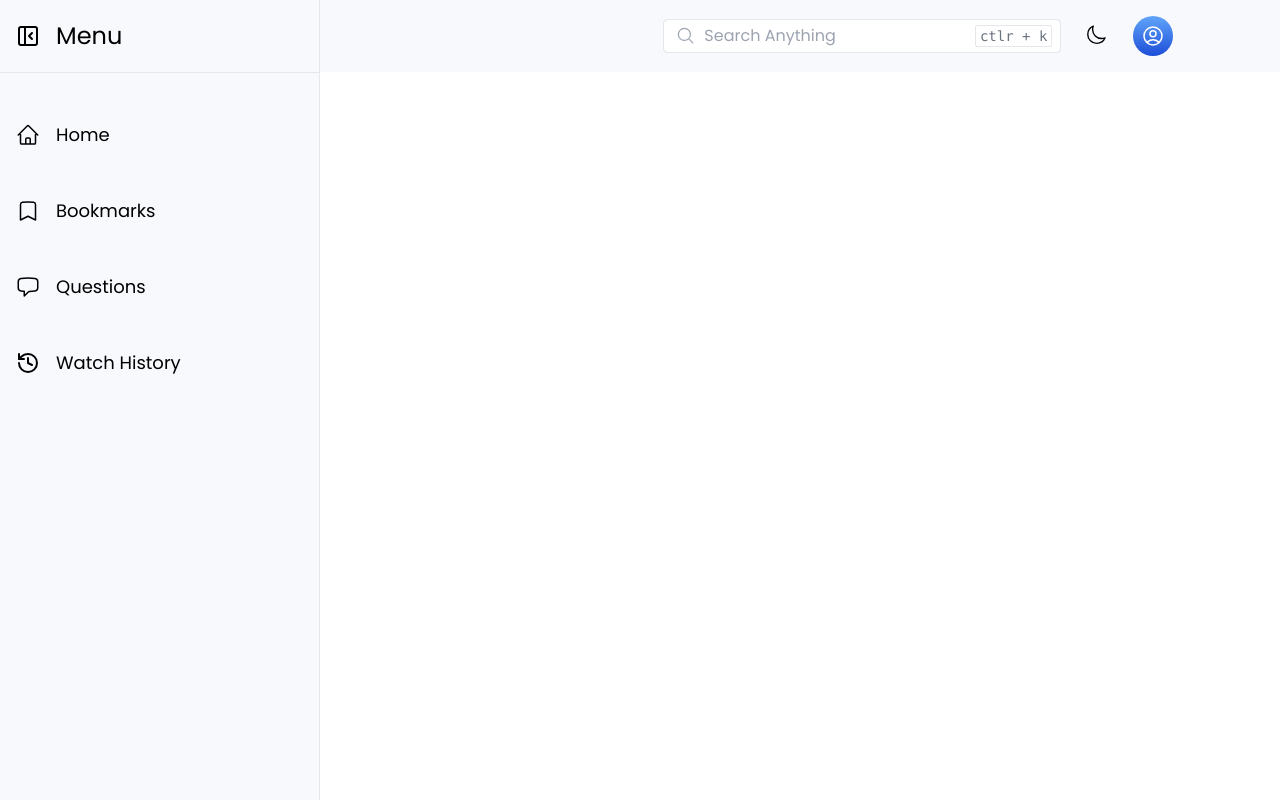
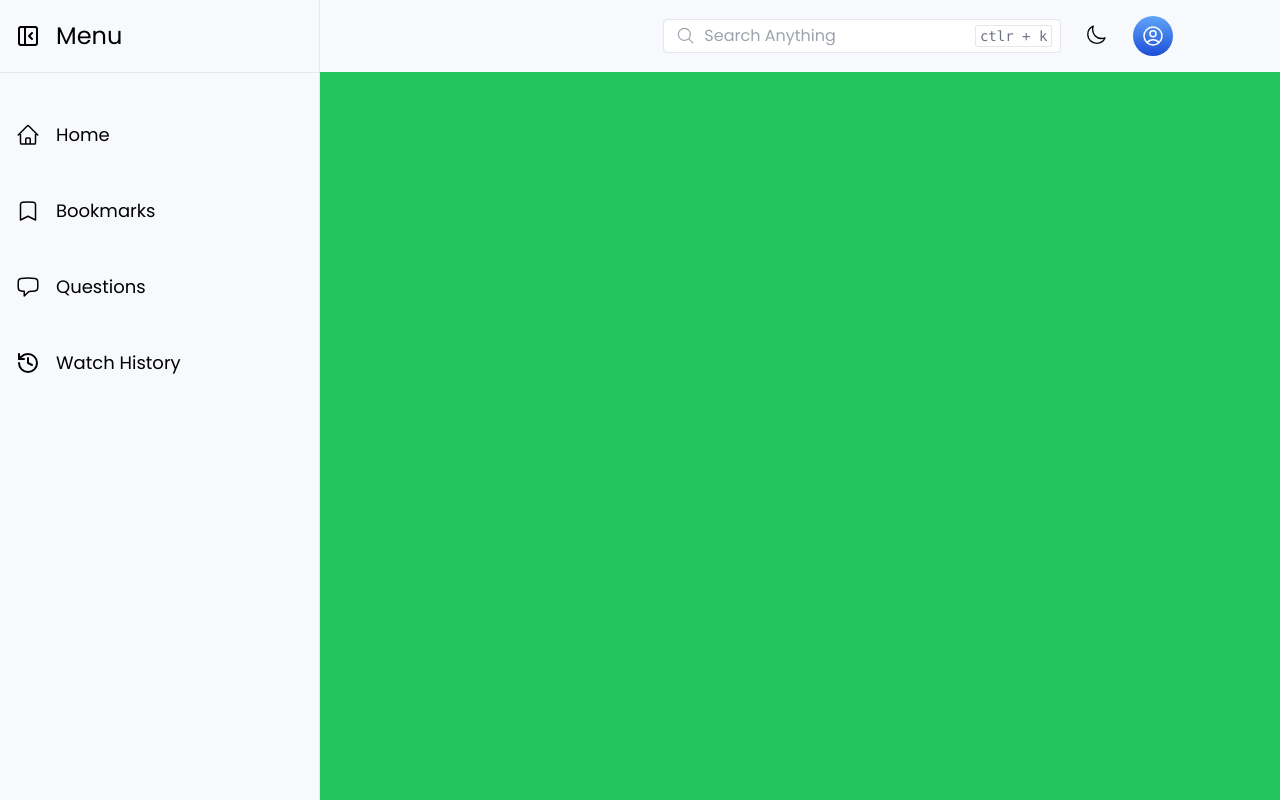
Before and after one commit to satishnikale/100xDevs-Frontend-clone, a React (Vite) app: page / in a window 1280 px wide. Built offline with nearby package versions, Linux system fonts and the light colour scheme; grey boxes are pictures that could not be loaded.

Commit message:
fix style add consistency in styling

```diff
--- a/src/components/ui/Card.tsx
+++ b/src/components/ui/Card.tsx
@@ -1,5 +1,5 @@
 export const Card = () => {
-    return <div className="m-2 h-80 w-80 bg-red-300 rounded-md">
+    return <div className="h-80 w-80 bg-red-300 rounded-md">
 
     </div>
 }
--- a/src/components/ui/Content.tsx
+++ b/src/components/ui/Content.tsx
@@ -1,7 +1,7 @@
 import { Card } from "./Card"
 
 export const Content = () => {
-    return <div className="">
-        hello
+    return <div className=" bg-green-500 h-screen w-full">
+        <Card />
     </div>
 }
--- a/src/components/ui/SideBar.tsx
+++ b/src/components/ui/SideBar.tsx
@@ -1,6 +1,4 @@
-import { useState } from "react";
 import { SideBarItem } from "./SideBarItem";
-import { BottomBar } from "./BottomBar";
 
 export const SideBar = () => {
 
--- a/src/components/ui/SideBarItem.tsx
+++ b/src/components/ui/SideBarItem.tsx
@@ -15,11 +15,9 @@ export const SideBarItem = () => {
     }
 
     return <div>
-        <button onClick={toggleCase} className="ml-[900px]" > toogle</button>
-
 
         {openMenu ? (
-            <div className="fixed left-0 top-0 z-20 hidden h-full flex-col border-r bg-[#f7f9fc] border-primary/10 dark:border-r-gray-700 bg-background dark:bg-[#0a0b10] lg:flex min-w-16 dark:text-white w-80">
+            <div className="fixed left-0 top-0 z-20 hidden h-full flex-col border-r bg-[#f7f9fc] border-primary/10 dark:border-r-gray-700 bg-background dark:bg-[#0a0b10] lg:flex dark:text-white w-80">
                 <p className="flex items-center gap-4 pt-5 pb-5 pl-4 border-b dark:border-gray-700 text-2xl"
                     onClick={toggleCase}
                 >
@@ -51,25 +49,25 @@ export const SideBarItem = () => {
                 </div>
             </div>
         ) : (
-            <div className="fixed left-0 top-0 z-[1000] hidden h-full flex-col border-r border-primary/10 dark:border-r-gray-700 bg-background dark:bg-[#0a0b10] lg:flex min-w-16 dark:text-white w-sm">
-                <p className="flex items-center pt-6 pb-6 pl-7 border-b border-gray-700 text-2xl"
+            <div className="fixed left-0 top-0 z-20 hidden h-full flex-col border-r bg-[#f7f9fc] border-primary/10 dark:border-r-gray-700 bg-background dark:bg-[#0a0b10] lg:flex dark:text-white">
+                <p className="flex items-center gap-4 pt-5 pb-5 pl-6 border-b dark:border-gray-700 text-2xl"
                    onClick={toggleCase}
                 >
                     <OpenMenuIcon />
                 </p>
-                <div className="p-4">
-                    <a href="/" className="flex items-center gap-4 p-4 hover:bg-blue-600/15 hover:text-blue-500 hover:rounded-lg">
+                <div className="p-2">
+                    <a href="/" className="flex items-center gap-4 my-8 p-4 hover:bg-blue-600/15 hover:text-blue-500 hover:rounded-lg">
                         <HomeIcon />
                     </a>
-                    <a href="/" className="flex items-center gap-4 p-4 hover:bg-blue-600/15 hover:text-blue-500 hover:rounded-lg">
+                    <a href="/" className="flex items-center gap-4 my-8 p-4 hover:bg-blue-600/15 hover:text-blue-500 hover:rounded-lg">
                         <BookMarkIcon />
 
                     </a>
-                    <a href="/" className="flex items-center gap-4 p-4 hover:bg-blue-600/15 hover:text-blue-500 hover:rounded-lg">
+                    <a href="/" className="flex items-center gap-4 my-8 p-4 hover:bg-blue-600/15 hover:text-blue-500 hover:rounded-lg">
                         <QuestionIcon />
 
                     </a>
-                    <a href="/" className="flex items-center gap-4 p-4 hover:bg-blue-600/15 hover:text-blue-500 hover:rounded-lg">
+                    <a href="/" className="flex items-center gap-4 my-8 p-4 hover:bg-blue-600/15 hover:text-blue-500 hover:rounded-lg">
                         <WatchHistoryIcon />
                     </a>
                 </div>
--- a/src/pages/HomePage.tsx
+++ b/src/pages/HomePage.tsx
@@ -1,16 +1,14 @@
 import { BottomBar } from "../components/ui/BottomBar"
 import { Card } from "../components/ui/Card"
+import { Content } from "../components/ui/Content"
 import { Navbar } from "../components/ui/Navbar"
 import { SideBar } from "../components/ui/SideBar"
 
 export const HomePage = () => {
     return <div>
-        <div>
         <Navbar />
-        </div>
-
         <SideBar />
         <BottomBar />
-        {/* <Card /> */}
+        <Content />
     </div>
 }
```
